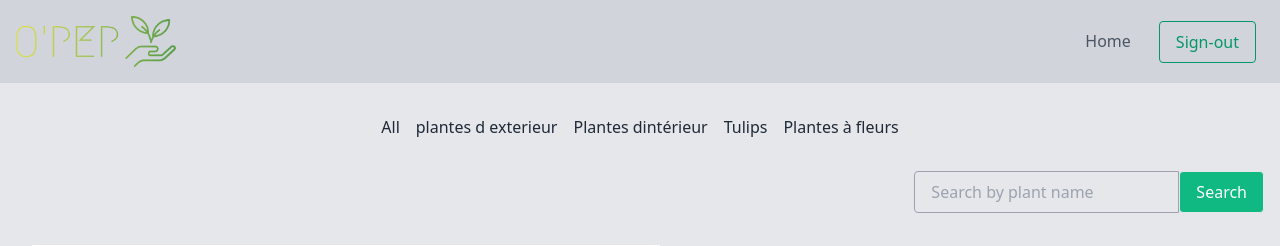
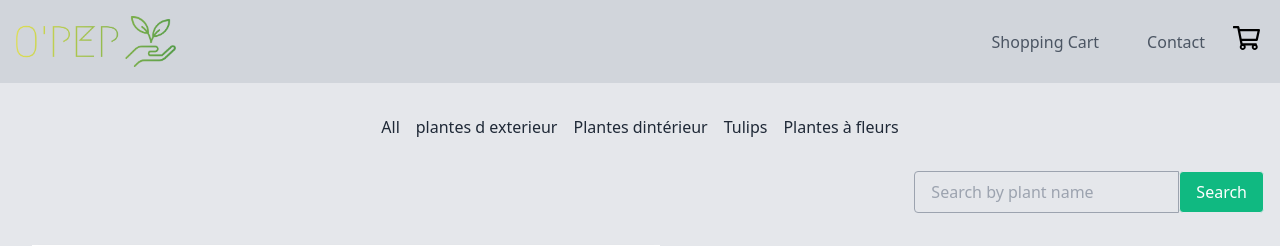
Before and after one commit to Douaa1819/opep, a PHP site: page /clien.php in a window 1280 px wide. Shown: the top 246 px of the page. Run offline with PHP 8.4, Linux system fonts and the light colour scheme; data comes from the database, SQL or seed files in the repository.

Commit message:
start to add panier

```diff
--- a/clien.php
+++ b/clien.php
@@ -14,7 +14,23 @@ if (isset($_POST['search_submit'])) {
     $searchQuery = mysqli_real_escape_string($conn, $_POST['search_query']);
 }
 
+
+
+if (isset($_POST ['add'])){
+$id_user= $_SESSION['id_user'];
+$id_panier= $_SESSION['id_plante'];
+$req= "INSERT INTO panier (id_user,id_plante) VALUES ($id_user,$id_panier)";
+$result= $conn->query($req);
+if($result){
+    echo "<script>alert('Succès');</script>";
+
+}else{
+    echo "<style>alert('erreur');</style>";
+}
+
+}
 ?>
+
 
 <!DOCTYPE html>
 <html lang="en">
@@ -24,11 +40,12 @@ if (isset($_POST['search_submit'])) {
     <meta name="viewport" content="width=device-width, initial-scale=1.0">
     <link href="https://cdn.jsdelivr.net/npm/tailwindcss@2.2.19/dist/tailwind.min.css" rel="stylesheet">
     <link rel="shortcut icon" href="img/licone.png" type="image/x-icon">
+    <link rel="stylesheet" href="https://cdnjs.cloudflare.com/ajax/libs/font-awesome/5.15.3/css/all.min.css" integrity="sha512-xrwnEFO3v2eLuGqDqlpo5eK5CQ5+gHpJG0BEmWL1BaNVR1Vw+YF6t8uE+Y6xLPL2e7N23Lx7ekgnf1zT9p0LEHA==" crossorigin="anonymous" referrerpolicy="no-referrer" />
+
     <link rel="stylesheet" href="style3.css">
     <title>Client</title>
 </head>
 
-<body class="bg-gray-200">
 
 <body class="bg-gray-200">
 
@@ -42,9 +59,17 @@ if (isset($_POST['search_submit'])) {
                 </button>
             </div>
             <div class="hidden md:flex flex-col md:flex-row md:ml-auto mt-3 md:mt-0" id="navbar-collapse">
-                <a href="clien.php" class="p-2 lg:px-4 md:mx-2 text-gray-600 rounded hover:bg-gray-200 hover:text-gray-700 transition-colors duration-300">Home</a>
-                <a href="#" class="p-2 lg:px-4 md:mx-2 text-green-600 text-center border border-solid border-green-600 rounded hover:bg-green-800 hover:text-white transition-colors duration-300 mt-1 md:mt-0 md:ml-1">Sign-out</a>
-            </div>
+                <a href="clien.php" class="p-2 lg:px-4 md:mx-2 text-gray-600 rounded hover:bg-gray-200 hover:text-gray-700 transition-colors duration-300">Shopping Cart</a>
+                <a href="#" class="p-2 lg:px-4 md:mx-2 text-gray-600 rounded hover:bg-gray-200 hover:text-gray-700 transition-colors duration-300">Contact</a>
+                <a href="panier.php">
+                <svg class="h-8 p-1 hover:text-green-500 duration-200" aria-hidden="true" focusable="false"
+                data-prefix="far" data-icon="shopping-cart"  href="panier.php"role="img" xmlns="http://www.w3.org/2000/svg"
+                viewBox="0 0 576 512" class="svg-inline--fa fa-shopping-cart fa-w-18 fa-7x">
+                <path fill="currentColor"
+                    d="M551.991 64H144.28l-8.726-44.608C133.35 8.128 123.478 0 112 0H12C5.373 0 0 5.373 0 12v24c0 6.627 5.373 12 12 12h80.24l69.594 355.701C150.796 415.201 144 430.802 144 448c0 35.346 28.654 64 64 64s64-28.654 64-64a63.681 63.681 0 0 0-8.583-32h145.167a63.681 63.681 0 0 0-8.583 32c0 35.346 28.654 64 64 64 35.346 0 64-28.654 64-64 0-18.136-7.556-34.496-19.676-46.142l1.035-4.757c3.254-14.96-8.142-29.101-23.452-29.101H203.76l-9.39-48h312.405c11.29 0 21.054-7.869 23.452-18.902l45.216-208C578.695 78.139 567.299 64 551.991 64zM208 472c-13.234 0-24-10.766-24-24s10.766-24 24-24 24 10.766 24 24-10.766 24-24 24zm256 0c-13.234 0-24-10.766-24-24s10.766-24 24-24 24 10.766 24 24-10.766 24-24 24zm23.438-200H184.98l-31.31-160h368.548l-34.78 160z"
+                    class=""></path>
+            </svg>
+            </a>
         </div>
     </nav>
 </div>
@@ -107,6 +132,8 @@ if (isset($_POST['search_submit'])) {
         <div class="grid grid-cols-4 gap-4 ">
 
             <?php
+
+
             while ($row = mysqli_fetch_assoc($plantResult)) {
                 echo '<div class="bg-white p-4 shadow-md w-full md:w-80 h-96 flex flex-col justify-between">';
                 echo '<img src="' . $row['image'] . '" alt="' . $row['Nom'] . '" class="w-70 h-1/2 object-cover mb-4">';
@@ -115,12 +142,15 @@ if (isset($_POST['search_submit'])) {
                 echo '<p class="text-gray-700 mb-4">' . $row['description'] . '</p>';
                 echo '<p class="text-green-500 font-semibold">Prix: ' . $row['prix'] . '$' . '</p>';
                 echo '</div>';
+                echo '<form  method="post">';
+                echo '<input type="hidden" name="id_plante" value="' . $row['id'] . '">';
+                $_SESSION['id_plante']=$row['id'];
+
+                echo '<button name ="add" type="submit" class="bg-green-500 text-white px-4 py-2 mt-4">Ajouter </button>';
+                echo '</form>';
                 echo '</div>';
             }
 
-            mysqli_free_result($categoryResult);
-            mysqli_free_result($plantResult);
-            mysqli_close($conn);
             ?>
         </div>
     </section>
--- a/role_selection.php
+++ b/role_selection.php
@@ -8,9 +8,11 @@ if($_SESSION['email']) {
     $email = $_SESSION['email'];
 }
 $selec = "SELECT * FROM users WHERE email = '$email'";
+
 $query = mysqli_query($conn,$selec);
 $row = mysqli_fetch_assoc($query);
 $id = $row['id'];
+$_SESSION['id_user']=$row['id'];
 
 
     $sql = "INSERT INTO  roles (user_id,name) VALUES ('$id','$role')";
```
Also changed, not shown: panier.php (added, +11 -0 lines).
